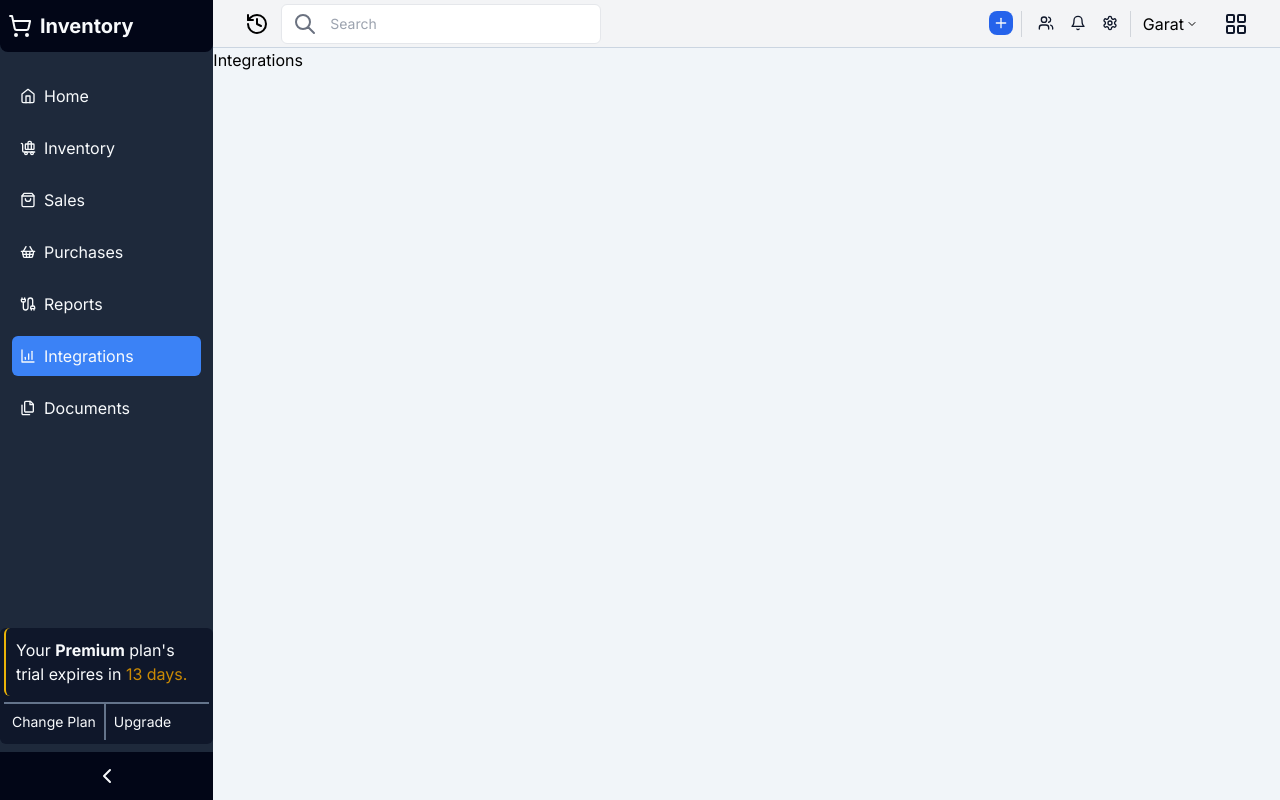
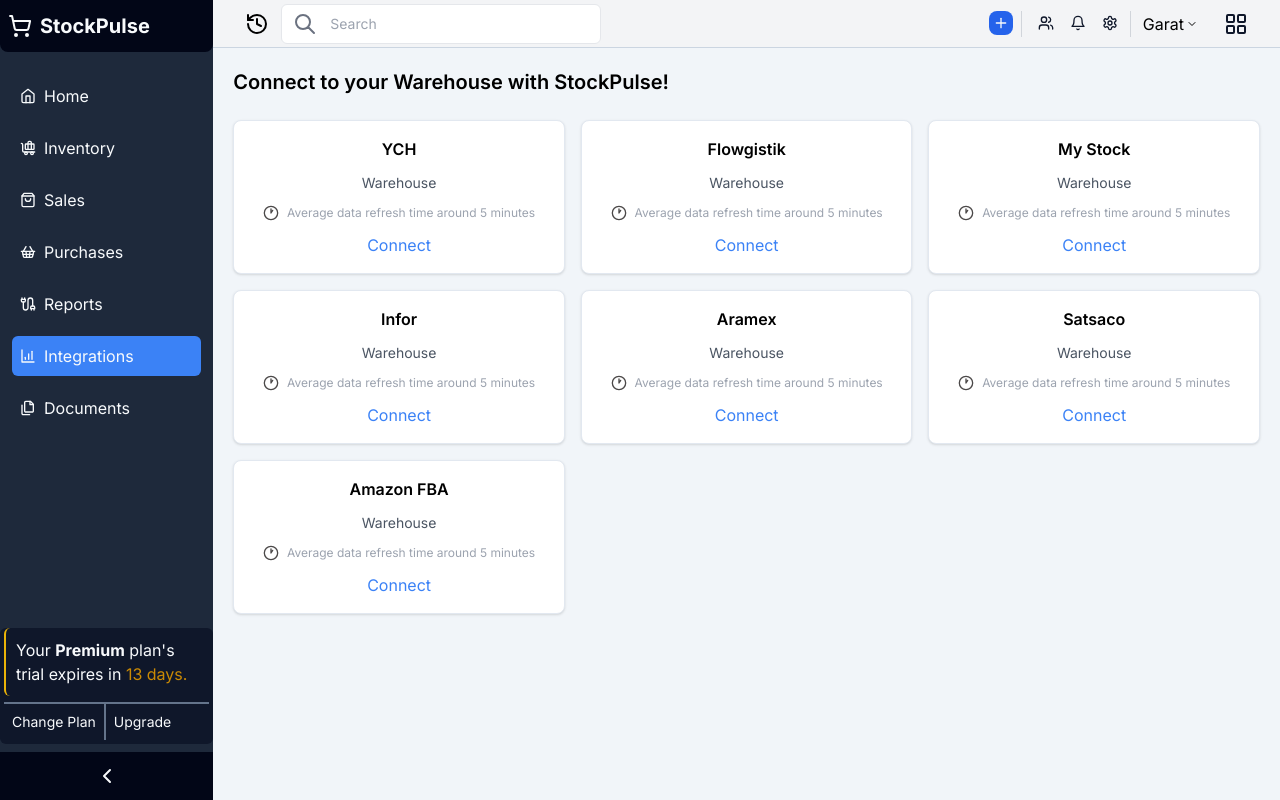
Before and after one commit to SRIDAR10/inventory-frontend, a Next.js app: page /inventory/integrations in a window 1280 px wide. Built offline with nearby package versions, Linux system fonts and the light colour scheme.

Commit message:
Integration ftw

```diff
--- /dev/null
+++ b/app/(back-office)/inventory/integrations/layout.tsx
@@ -0,0 +1,17 @@
+import Integrations from "@/components/integrations/Integrations";
+import React, { ReactNode } from "react";
+
+interface Props {
+  children: ReactNode;
+}
+
+const layout = ({ children }: Props) => {
+  return (
+    <>
+      <Integrations />
+      {children}
+    </>
+  );
+};
+
+export default layout;
--- a/app/(back-office)/inventory/integrations/page.tsx
+++ b/app/(back-office)/inventory/integrations/page.tsx
@@ -2,7 +2,7 @@ import React from 'react';
 
 const Integrations = () => {
   return (
-    <div>Integrations</div>
+    <></>
   );
 };
 
--- a/app/page.tsx
+++ b/app/page.tsx
@@ -4,7 +4,7 @@ import Link from "next/link";
 export default function Home() {
   return (
     <div className="flex items-center justify-center min-h-screen flex-col">
-      <h1 className="text-3x1 mb-4">Inventory Management Software</h1>
+      <h1 className="text-3x1 mb-4">Welcome to StockPulse</h1>
       <Link href="/inventory/home/dashboard">View Dashboard</Link>
     </div>
   );
--- /dev/null
+++ b/components/integrations/IntegrationCard.tsx
@@ -0,0 +1,33 @@
+import React from "react";
+import { IntegrationData } from "../sampleData/IntegrationData";
+import { Clock1 } from "lucide-react";
+
+const IntegrationCard = () => {
+  return (
+    <div className="grid grid-cols-1 sm:grid-cols-2 lg:grid-cols-3 gap-4 py-4">
+      {IntegrationData.map((integration) => (
+        <div
+          key={integration.name}
+          className="shadow rounded-lg border border-slate-200 bg-white py-4 px-4 cursor-pointer flex flex-col items-center gap-3 transition-all duration-300"
+        >
+          <h3 className="text-l font-semibold">{integration.name}</h3>
+          <p className="text-sm text-gray-600">{integration.category}</p>
+          <div className="flex items-center gap-2">
+            <Clock1 size={16} color="#4b4848" />
+            <p className="text-xs text-gray-400">{integration.refreshRate}</p>
+          </div>
+          <a
+            href={integration.connectUrl}
+            target="_blank"
+            rel="noopener noreferrer"
+            className="text-blue-500 hover:underline"
+          >
+            Connect
+          </a>
+        </div>
+      ))}
+    </div>
+  );
+};
+
+export default IntegrationCard;
--- /dev/null
+++ b/components/integrations/Integrations.tsx
@@ -0,0 +1,19 @@
+import React from "react";
+import IntegrationCard from "./IntegrationCard";
+
+const Integrations = () => {
+  return (
+    <>
+      <div className="p-5">
+        <div className="text-xl font-semibold">
+          Connect to your Warehouse with StockPulse!
+        </div>
+        <div className="flex py-2 flex-col">
+          <IntegrationCard />
+        </div>
+      </div>
+    </>
+  );
+};
+
+export default Integrations;
--- a/components/inventory/HomeNavBar.tsx
+++ b/components/inventory/HomeNavBar.tsx
@@ -1,6 +1,5 @@
 "use client"
 import { Building2 } from "lucide-react";
-import Link from "next/link";
 import React from "react";
 import { HomeBarNavLinks } from "./DefaultNavItems";
 import { usePathname, useRouter } from "next/navigation";
@@ -8,7 +7,6 @@ import { cn } from "@/lib/utils";
 
 const HomeNavBar = () => {
   const pathname = usePathname();
-  console.log("home path name", pathname);
   const router = useRouter()
   return (
     <div className="p-5 pb-0">
--- a/components/inventory/Sidebar.tsx
+++ b/components/inventory/Sidebar.tsx
@@ -41,7 +41,7 @@ const Sidebar = () => {
           href="#"
         >
           <ShoppingCart />
-          <span className="font-bold text-xl">Inventory</span>
+          <span className="font-bold text-xl">StockPulse</span>
         </Link>
 
         <nav className="flex flex-col gap-3 p-3 px-3 py-6">
--- /dev/null
+++ b/components/sampleData/IntegrationData.tsx
@@ -0,0 +1,53 @@
+import React from "react";
+
+export const IntegrationData = [
+  {
+    name: "YCH",
+    refreshRate: "Average data refresh time around 5 minutes",
+    status: "notConnected",
+    connectUrl: "https://www.ych.com/",
+    category: "Warehouse",
+  },
+  {
+    name: "Flowgistik",
+    refreshRate: "Average data refresh time around 5 minutes",
+    status: "notConnected",
+    connectUrl: "https://flowgistik.com/",
+    category: "Warehouse",
+  },
+  {
+    name: "My Stock",
+    refreshRate: "Average data refresh time around 5 minutes",
+    status: "notConnected",
+    connectUrl: "https://mystock.in/",
+    category: "Warehouse",
+  },
+  {
+    name: "Infor",
+    refreshRate: "Average data refresh time around 5 minutes",
+    status: "notConnected",
+    connectUrl: "https://www.infor.com/",
+    category: "Warehouse",
+  },
+  {
+    name: "Aramex",
+    refreshRate: "Average data refresh time around 5 minutes",
+    status: "notConnected",
+    connectUrl: "https://www.aramex.com/us/en/home",
+    category: "Warehouse",
+  },
+  {
+    name: "Satsaco",
+    refreshRate: "Average data refresh time around 5 minutes",
+    status: "notConnected",
+    connectUrl: "https://satsacogroup.com/",
+    category: "Warehouse",
+  },
+  {
+    name: "Amazon FBA",
+    refreshRate: "Average data refresh time around 5 minutes",
+    status: "notConnected",
+    connectUrl: "https://sell.amazon.com/fulfillment-by-amazon",
+    category: "Warehouse",
+  },
+];
```
